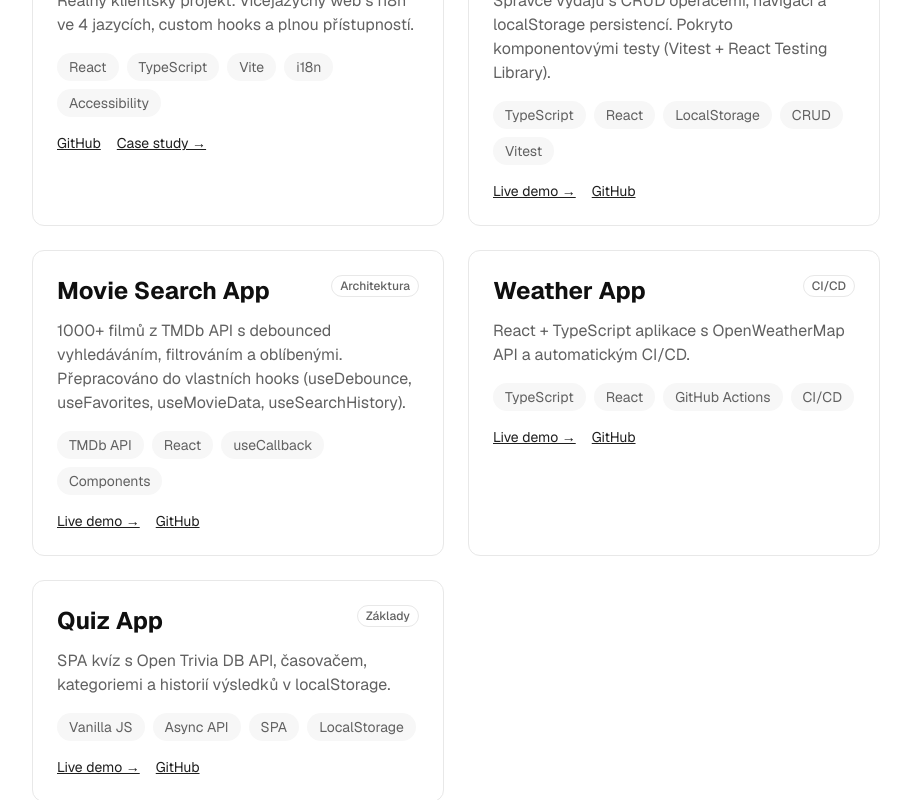
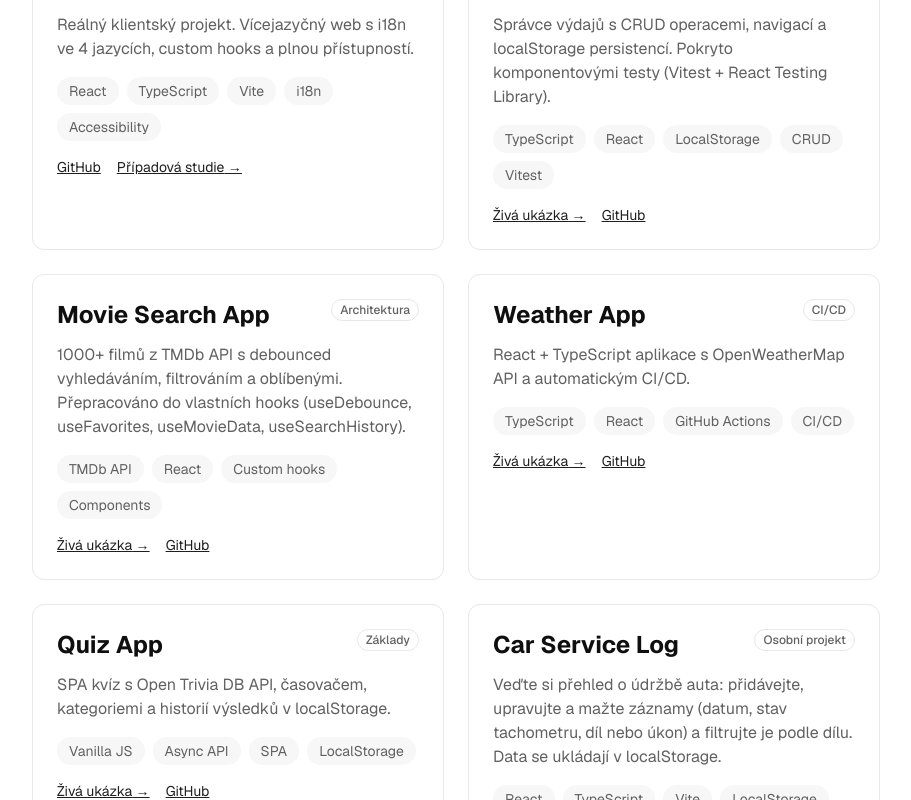
Before and after one commit to LazyTanakaS/Next.js-, a Next.js app: page / in a window 1280 px wide. Shown: the part 1160-1960 px from the top of the page, without its empty margins (184-1095 px from the left). Built offline with nearby package versions, Linux system fonts and the light colour scheme.

Commit message:
feat: enhance ProjectCard with localized link labels and update translations for new projects and skills

```diff
--- a/app/components/ProjectCard.tsx
+++ b/app/components/ProjectCard.tsx
@@ -6,6 +6,10 @@ interface ProjectCardProps {
   githubUrl: string;
   badge?: string;
   caseStudyUrl?: string;
+  linkLabels: {
+    demo: string;
+    caseStudy: string;
+  };
 }
 
 export default function ProjectCard({
@@ -16,6 +20,7 @@ export default function ProjectCard({
   githubUrl,
   badge,
   caseStudyUrl,
+  linkLabels,
 }: ProjectCardProps) {
   return (
     <div className="rounded-xl border border-border bg-surface-elevated p-6 transition-[box-shadow,transform] duration-300 hover:-translate-y-0.5 hover:shadow-[0_18px_40px_-24px_rgba(0,0,0,0.45)]">
@@ -49,7 +54,7 @@ export default function ProjectCard({
             rel="noopener noreferrer"
             className="text-sm text-link underline transition-colors hover:text-link-hover"
           >
-            Live demo →
+            {linkLabels.demo} →
           </a>
         )}
 
@@ -67,7 +72,7 @@ export default function ProjectCard({
             href={caseStudyUrl}
             className="text-sm text-link underline transition-colors hover:text-link-hover"
           >
-            Case study →
+            {linkLabels.caseStudy} →
           </a>
         )}
       </div>
--- a/app/components/ProjectSections.tsx
+++ b/app/components/ProjectSections.tsx
@@ -21,7 +21,8 @@ export default function ProjectSection() {
           tags={["React", "TypeScript", "Vite", "i18n", "Accessibility"]}
           githubUrl="https://github.com/LazyTanakaS/bekasava-eu"
           caseStudyUrl="/projects/bekasava"
-          badge="Klient"
+          badge={t.projects.badges.client}
+          linkLabels={t.projects.links}
         />
 
         <ProjectCard
@@ -30,16 +31,18 @@ export default function ProjectSection() {
           tags={["TypeScript", "React", "LocalStorage", "CRUD", "Vitest"]}
           demoUrl="https://lazytanakas.github.io/React-TypeScript/expenses-tracker/"
           githubUrl="https://github.com/LazyTanakaS/React-TypeScript/tree/main/expenses-tracker"
-          badge="Hlavní projekt"
+          badge={t.projects.badges.featured}
+          linkLabels={t.projects.links}
         />
 
         <ProjectCard
           title={t.projects.movieSearch.title}
           description={t.projects.movieSearch.description}
-          tags={["TMDb API", "React", "useCallback", "Components"]}
+          tags={["TMDb API", "React", "Custom hooks", "Components"]}
           demoUrl="https://lazytanakas.github.io/React-mini-projects/movie-search-app/"
           githubUrl="https://github.com/LazyTanakaS/React-mini-projects"
-          badge="Architektura"
+          badge={t.projects.badges.architecture}
+          linkLabels={t.projects.links}
         />
 
         <ProjectCard
@@ -48,7 +51,8 @@ export default function ProjectSection() {
           tags={["TypeScript", "React", "GitHub Actions", "CI/CD"]}
           demoUrl="https://lazytanakas.github.io/React-TypeScript/weather-app/"
           githubUrl="https://github.com/LazyTanakaS/React-TypeScript/tree/main/weather-app"
-          badge="CI/CD"
+          badge={t.projects.badges.cicd}
+          linkLabels={t.projects.links}
         />
 
         <ProjectCard
@@ -57,7 +61,17 @@ export default function ProjectSection() {
           tags={["Vanilla JS", "Async API", "SPA", "LocalStorage"]}
           demoUrl="https://lazytanakas.github.io/JS-Mini-Projects/quiz-app/"
           githubUrl="https://github.com/LazyTanakaS/JS-Mini-Projects"
-          badge="Základy"
+          badge={t.projects.badges.fundamentals}
+          linkLabels={t.projects.links}
+        />
+
+        <ProjectCard
+          title={t.projects.carServiceLog.title}
+          description={t.projects.carServiceLog.description}
+          tags={["React", "TypeScript", "Vite", "LocalStorage", "CRUD"]}
+          githubUrl="https://github.com/LazyTanakaS/car-service-log"
+          badge={t.projects.badges.personal}
+          linkLabels={t.projects.links}
         />
       </div>
     </section>
--- a/app/components/SkillSections.tsx
+++ b/app/components/SkillSections.tsx
@@ -25,6 +25,10 @@ export default function SkillSection() {
       category: t.skills.categories.integration,
       skills: ["REST API", "LocalStorage"],
     },
+    {
+      category: t.skills.categories.tests,
+      skills: ["Vitest", "React Testing Library"],
+    },
   ];
 
   return (
--- a/app/i18n/translations.ts
+++ b/app/i18n/translations.ts
@@ -11,7 +11,7 @@ export const translations = {
     hero: {
       role: "Junior Frontend Developer",
       description:
-        "Junior frontend developer zaměřený na React a TypeScript. Postavil 16+ projektů s REST API, localStorage a CI/CD přes GitHub Actions. Přecházím z operations managementu — hledám junior roli kde mohu růst v týmu.",
+        "Junior frontend developer zaměřený na React a TypeScript. Postavil jsem 5 větších projektů a 4 cvičné aplikace s REST API, localStorage a CI/CD přes GitHub Actions. Přecházím z operations managementu — hledám junior roli kde mohu růst v týmu.",
       github: "GitHub",
       portfolio: "Portfolio",
       downloadCv: "Stáhnout CV",
@@ -19,10 +19,10 @@ export const translations = {
     },
     about: {
       description:
-        "Přecházím z operations managementu do frontend developmentu. Věnuji 2+ hodiny denně učení a budování reálných projektů. Za více než rok jsem postavil 16+ aplikací v React a TypeScript.",
+        "Přecházím z operations managementu do frontend developmentu. Věnuji 2+ hodiny denně učení a budování reálných projektů. Za více než rok jsem postavil 5 větších projektů a 4 cvičné aplikace v JavaScriptu, Reactu a TypeScriptu.",
       stats: {
         experience: { value: "1+ rok", label: "Zkušenosti" },
-        projects: { value: "16+", label: "Projekty" },
+        projects: { value: "5 + 4", label: "Větší + cvičné" },
         daily: { value: "2+ hod", label: "Denně" },
         location: { value: "Praha", label: "Lokace" },
       },
@@ -34,6 +34,18 @@ export const translations = {
       contact: "Kontakt",
     },
     projects: {
+      links: {
+        demo: "Živá ukázka",
+        caseStudy: "Případová studie",
+      },
+      badges: {
+        client: "Klient",
+        featured: "Hlavní projekt",
+        architecture: "Architektura",
+        cicd: "CI/CD",
+        fundamentals: "Základy",
+        personal: "Osobní projekt",
+      },
       bekasava: {
         title: "Court Interpreter Website",
         description:
@@ -59,6 +71,11 @@ export const translations = {
         description:
           "SPA kvíz s Open Trivia DB API, časovačem, kategoriemi a historií výsledků v localStorage.",
       },
+      carServiceLog: {
+        title: "Car Service Log",
+        description:
+          "Veďte si přehled o údržbě auta: přidávejte, upravujte a mažte záznamy (datum, stav tachometru, díl nebo úkon) a filtrujte je podle dílu. Data se ukládají v localStorage.",
+      },
     },
     skills: {
       categories: {
@@ -66,6 +83,7 @@ export const translations = {
         styling: "Styling",
         tools: "Nástroje",
         integration: "Integrace",
+        tests: "Testy",
       },
     },
     contact: {
@@ -86,7 +104,7 @@ export const translations = {
     hero: {
       role: "Junior Frontend Developer",
       description:
-        "Junior frontend developer focused on React and TypeScript. Built 16+ projects with REST API, localStorage and CI/CD via GitHub Actions. Career changer seeking a junior role to grow within a team.",
+        "Junior frontend developer focused on React and TypeScript. Built 5 larger projects and 4 practice apps with REST API, localStorage and CI/CD via GitHub Actions. Career changer seeking a junior role to grow within a team.",
       github: "GitHub",
       portfolio: "Portfolio",
       downloadCv: "Download CV",
@@ -94,10 +112,10 @@ export const translations = {
     },
     about: {
       description:
-        "Transitioning from operations management into frontend development. Spending 2+ hours daily building real projects. Over the past year I have built 16+ applications in React and TypeScript.",
+        "Transitioning from operations management into frontend development. Spending 2+ hours daily building real projects. Over the past year I have built 5 larger projects and 4 practice apps in JavaScript, React and TypeScript.",
       stats: {
         experience: { value: "1+ year", label: "Experience" },
-        projects: { value: "16+", label: "Projects" },
+        projects: { value: "5 + 4", label: "Larger + practice" },
         daily: { value: "2+ hrs", label: "Daily" },
         location: { value: "Prague", label: "Location" },
       },
@@ -109,6 +127,18 @@ export const translations = {
       contact: "Contact",
     },
     projects: {
+      links: {
+        demo: "Live demo",
+        caseStudy: "Case study",
+      },
+      badges: {
+        client: "Client project",
+        featured: "Featured project",
+        architecture: "Architecture",
+        cicd: "CI/CD",
+        fundamentals: "Fundamentals",
+        personal: "Personal project",
+      },
       bekasava: {
         title: "Court Interpreter Website",
         description:
@@ -134,6 +164,11 @@ export const translations = {
         description:
           "SPA quiz app using Open Trivia DB API with timer, categories and localStorage score history.",
       },
+      carServiceLog: {
+        title: "Car Service Log",
+        description:
+          "Keep a personal car maintenance history: add, edit and delete records (date, mileage, part or job) and filter them by part. Data persists in localStorage.",
+      },
     },
     skills: {
       categories: {
@@ -141,6 +176,7 @@ export const translations = {
         styling: "Styling",
         tools: "Tools",
         integration: "Integration",
+        tests: "Tests",
       },
     },
     contact: {
```
Also changed, not shown: 1 other file (tests, documents, lock files or other folders).
